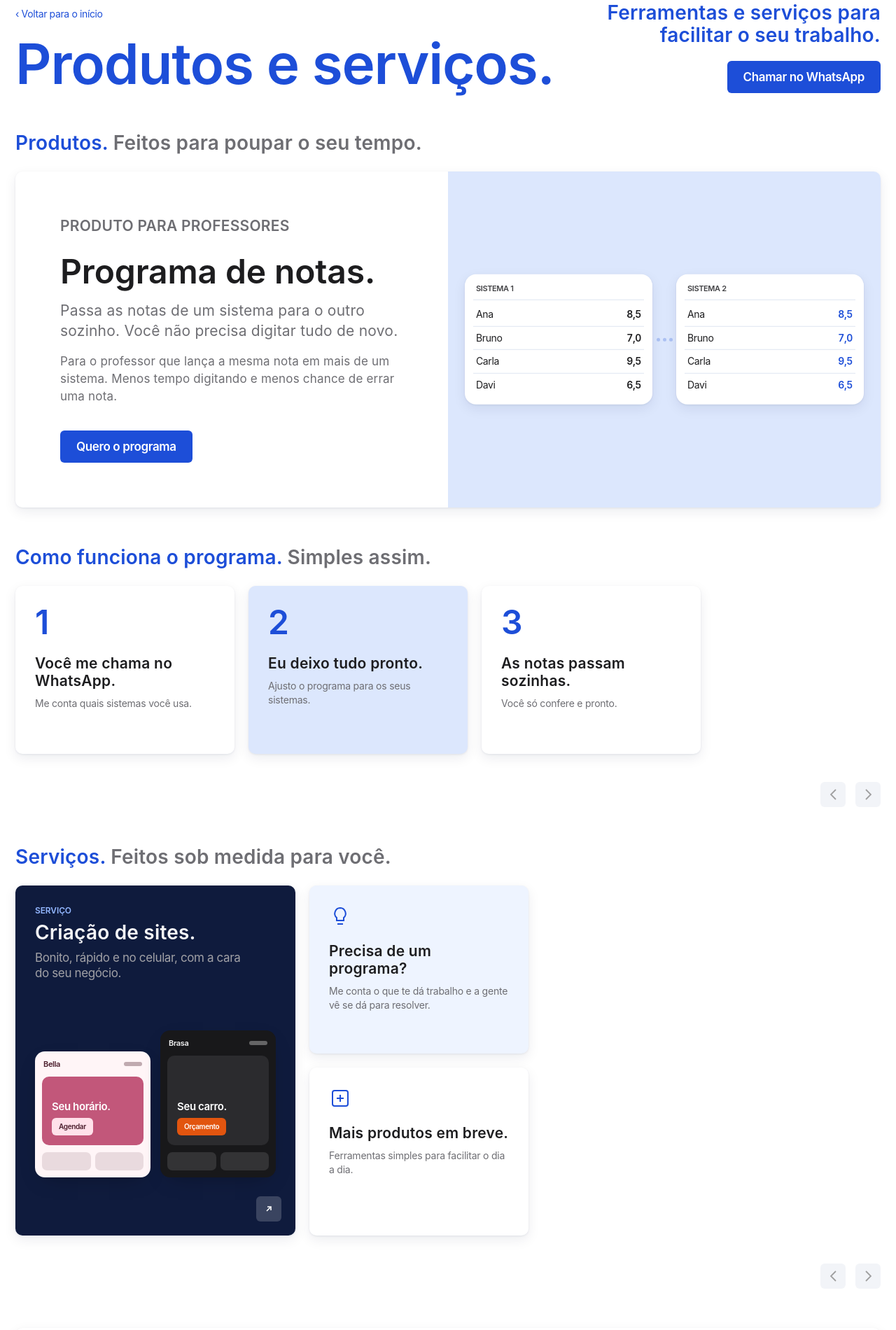
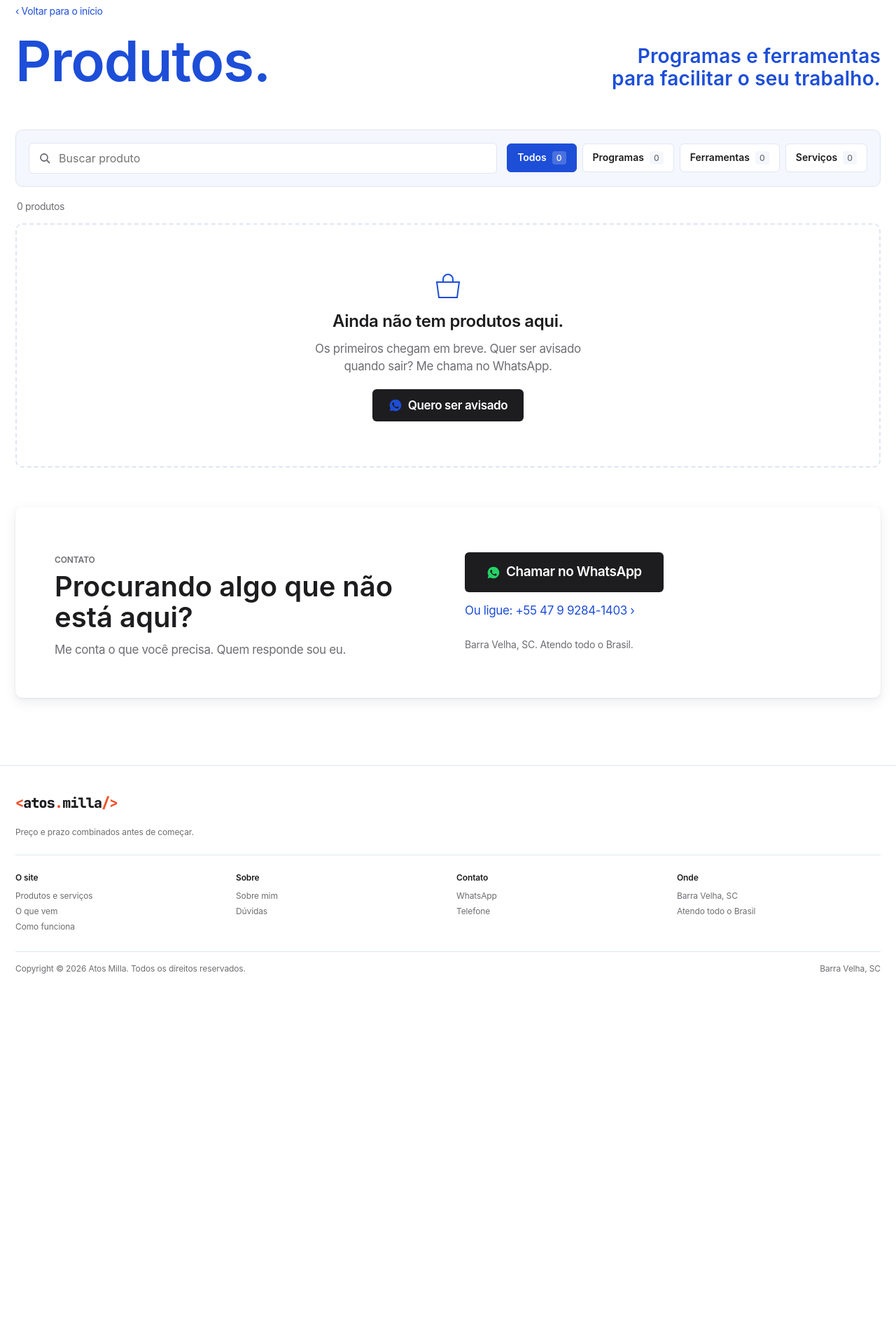
Before and after one commit to atosmilla/atosmilla.github.io, a plain HTML site: page produtos.html in a window 1280 px wide. Shown: the part 105-2005 px from the top of the page at 70% size. After the commit the page ends 1537 px from the top, so only its background shows below. Drawn offline with Linux system fonts and the light colour scheme.

Commit message:
Página de produtos vira loja (marketplace), ainda vazia
Co-Authored-By: Claude Opus 5.5 <noreply@anthropic.com>

```diff
--- /dev/null
+++ b/assets/loja.js
@@ -0,0 +1,45 @@
+// Loja: mostra os produtos de assets/produtos.js com busca e categorias
+(()=>{
+  const WA='5547992841403';
+  const lista=Array.isArray(window.PRODUTOS)?window.PRODUTOS:[];
+  const grid=document.getElementById('mk-grid'),vazio=document.getElementById('mk-empty'),nada=document.getElementById('mk-none');
+  const busca=document.getElementById('mk-search'),conta=document.getElementById('mk-count');
+  const chips=[...document.querySelectorAll('.mk-chip')];
+  if(!grid)return;
+  let cat='Todos';
+  const esc=s=>String(s??'').replace(/[&<>"']/g,c=>({'&':'&amp;','<':'&lt;','>':'&gt;','"':'&quot;',"'":'&#39;'}[c]));
+  const norm=s=>String(s??'').toLowerCase().normalize('NFD').replace(/[̀-ͯ]/g,'');
+
+  // número de produtos em cada categoria
+  chips.forEach(c=>{
+    const n=c.dataset.cat==='Todos'?lista.length:lista.filter(p=>p.categoria===c.dataset.cat).length;
+    c.querySelector('i').textContent=n;
+  });
+
+  const card=p=>{
+    const link='https://wa.me/'+WA+'?text='+encodeURIComponent(p.mensagem||('Oi Atos! Quero saber mais sobre '+p.nome+'.'));
+    const img=p.imagem?'<img src="'+esc(p.imagem)+'" alt="" loading="lazy">':'<span class="mk-ph" aria-hidden="true"></span>';
+    return '<article class="mk-card"><div class="mk-img">'+img+'</div><div class="mk-body">'+
+      '<p class="mk-cat">'+esc(p.categoria)+'</p><h3>'+esc(p.nome)+'</h3><p class="mk-desc">'+esc(p.descricao)+'</p>'+
+      '<div class="mk-foot"><b class="mk-price">'+esc(p.preco||'Sob consulta')+'</b>'+
+      '<a class="btn mk-buy" href="'+link+'" target="_blank" rel="noopener">Comprar</a></div></div></article>';
+  };
+
+  const draw=()=>{
+    const q=norm(busca.value.trim());
+    const itens=lista.filter(p=>(cat==='Todos'||p.categoria===cat)&&(!q||norm(p.nome+' '+p.descricao+' '+p.categoria).includes(q)));
+    grid.innerHTML=itens.map(card).join('');
+    conta.textContent=itens.length===1?'1 produto':itens.length+' produtos';
+    vazio.hidden=lista.length>0;
+    nada.hidden=!(lista.length>0&&itens.length===0);
+    grid.hidden=itens.length===0;
+  };
+
+  chips.forEach(c=>c.addEventListener('click',()=>{
+    cat=c.dataset.cat;
+    chips.forEach(x=>x.setAttribute('aria-pressed',x===c));
+    draw();
+  }));
+  busca.addEventListener('input',draw);
+  draw();
+})();
--- /dev/null
+++ b/assets/produtos.js
@@ -0,0 +1,15 @@
+// LISTA DE PRODUTOS DA LOJA
+// Cada produto é um bloco { ... } dentro dos colchetes. Enquanto a lista estiver vazia,
+// a loja mostra o aviso "Em breve".
+//
+// Modelo de um produto (copie, tire as duas barras do começo de cada linha e preencha):
+// {
+//   nome: "Programa de notas",
+//   categoria: "Programas",              // Programas, Ferramentas ou Serviços
+//   descricao: "Passa as notas de um sistema para o outro sozinho.",
+//   preco: "R$ 49,90",                   // ou "Sob consulta"
+//   imagem: "assets/produtos/notas.jpg", // opcional
+//   mensagem: "Oi Atos! Quero o Programa de notas."
+// },
+window.PRODUTOS = [
+];
--- a/assets/site.css
+++ b/assets/site.css
@@ -434,3 +434,35 @@ body.theme-blue{
 }
 :root body.theme-blue .gnav{background:rgba(255,255,255,.9);border-bottom:1px solid #e3e9f5}
 body.theme-blue .hl-on-dark{color:#93b7ff!important}
+
+/* ---------- LOJA (marketplace) ---------- */
+.mk-bar{display:flex;flex-wrap:wrap;align-items:center;gap:14px;padding:18px;background:var(--surface-alt);border:1px solid var(--hairline);border-radius:var(--r-card)}
+.mk-search{flex:1 1 280px;display:flex;align-items:center;gap:10px;background:var(--surface);border:1px solid var(--hairline);border-radius:var(--r-pill);padding:0 14px;height:44px;color:var(--ink-3)}
+.mk-search:focus-within{border-color:var(--action);box-shadow:0 0 0 3px rgba(29,78,216,.15)}
+.mk-search input{flex:1;border:0;outline:0;background:none;font:inherit;font-size:16px;color:var(--ink);height:100%;min-width:0}
+.mk-chips{display:flex;flex-wrap:wrap;gap:8px}
+.mk-chip{font:inherit;font-size:14px;font-weight:600;color:var(--ink);background:var(--surface);border:1px solid var(--hairline);border-radius:var(--r-pill);padding:9px 14px;cursor:pointer;display:inline-flex;align-items:center;gap:8px}
+.mk-chip i{font-style:normal;font-weight:500;font-size:12px;color:var(--ink-3);background:var(--surface-alt);border-radius:4px;padding:1px 6px}
+.mk-chip:hover{border-color:var(--action)}
+.mk-chip[aria-pressed="true"]{background:var(--action);border-color:var(--action);color:#fff}
+.mk-chip[aria-pressed="true"] i{background:rgba(255,255,255,.2);color:#fff}
+.mk-count{font-size:14px;color:var(--ink-3);margin:18px 2px 14px}
+.mk-grid{display:grid;grid-template-columns:repeat(auto-fill,minmax(250px,1fr));gap:20px}
+.mk-card{background:var(--surface);border:1px solid var(--hairline);border-radius:var(--r-card);overflow:hidden;display:flex;flex-direction:column}
+.mk-img{aspect-ratio:4/3;background:var(--tint-1)}
+.mk-img img{width:100%;height:100%;object-fit:cover}
+.mk-ph{display:block;width:100%;height:100%}
+.mk-body{padding:18px;display:flex;flex-direction:column;gap:6px;flex:1}
+.mk-cat{font-size:12px;font-weight:600;text-transform:uppercase;color:var(--accent)}
+.mk-body h3{font-size:19px;line-height:1.2;font-weight:600}
+.mk-desc{font-size:14px;color:var(--ink-3)}
+.mk-foot{margin-top:auto;padding-top:14px;display:flex;align-items:center;justify-content:space-between;gap:10px}
+.mk-price{font-size:19px}
+.mk-buy{padding:9px 16px;font-size:15px}
+.mk-empty{border:2px dashed var(--hairline);border-radius:var(--r-card);padding:64px 24px;text-align:center;color:var(--ink-3);display:flex;flex-direction:column;align-items:center;gap:12px}
+.mk-empty[hidden],.mk-grid[hidden]{display:none}
+.mk-empty svg{color:var(--accent)}
+.mk-empty h2{font-size:24px;line-height:1.2;font-weight:600;color:var(--ink)}
+.mk-empty p{max-width:40ch}
+.mk-empty .btn{margin-top:8px}
+@media (max-width:734px){.mk-bar{padding:14px}.mk-empty{padding:44px 20px}.mk-empty h2{font-size:21px}}
--- a/produtos.html
+++ b/produtos.html
@@ -3,10 +3,10 @@
 <head>
 <meta charset="utf-8">
 <meta name="viewport" content="width=device-width, initial-scale=1">
-<title>Produtos e serviços · Atos Milla</title>
+<title>Produtos · Atos Milla</title>
 <meta name="description" content="Produtos e serviços do Atos Milla: programa de notas para professores e criação de sites para pequenos negócios.">
 <meta name="theme-color" content="#ffffff">
-<meta property="og:title" content="Produtos e serviços · Atos Milla">
+<meta property="og:title" content="Produtos · Atos Milla">
 <meta property="og:description" content="Faço o site do seu negócio. Você fala direto comigo, do começo ao fim.">
 <meta property="og:type" content="website">
 <meta property="og:url" content="https://atosmilla.github.io/produtos.html">
@@ -15,7 +15,7 @@
 <link rel="preconnect" href="https://fonts.googleapis.com">
 <link rel="preconnect" href="https://fonts.gstatic.com" crossorigin>
 <link href="https://fonts.googleapis.com/css2?family=Inter:opsz,wght@14..32,400;14..32,500;14..32,600&family=JetBrains+Mono:wght@500;800&display=swap" rel="stylesheet">
-<link rel="stylesheet" href="assets/site.css?v=20261123g">
+<link rel="stylesheet" href="assets/site.css?v=20261125a">
 </head>
 <body class="theme-blue">
 
@@ -51,75 +51,43 @@
 <main id="topo">
   <section class="wrap phead">
     <div>
-      <a class="back lk-back" href="index.html">&lsaquo; Voltar para o início</a>
-      <h1>Produtos e serviços.</h1>
+      <a class="back" href="index.html">&lsaquo; Voltar para o início</a>
+      <h1>Produtos.</h1>
     </div>
     <div class="phead-side">
-      <h2>Ferramentas e serviços para facilitar o seu trabalho.</h2>
-      <div class="btn-row">
-        <a class="btn" data-wa="Oi Atos! Vi seus produtos no site e quero saber mais." href="#contato">Chamar no WhatsApp</a>
-      </div>
+      <h2>Programas e ferramentas para facilitar o seu trabalho.</h2>
     </div>
   </section>
 
-  <!-- PRODUTO: programa de notas -->
-  <section class="wrap shelf" id="programa-de-notas">
-    <h2 class="shelf-h"><span class="a">Produtos.</span> <span class="b">Feitos para poupar o seu tempo.</span></h2>
-    <div class="feature" style="margin-top:16px">
-      <div class="feature-copy">
-        <p class="eyebrow">Produto para professores</p>
-        <h2>Programa de notas.</h2>
-        <p>Passa as notas de um sistema para o outro sozinho. Você não precisa digitar tudo de novo.</p>
-        <p class="small">Para o professor que lança a mesma nota em mais de um sistema. Menos tempo digitando e menos chance de errar uma nota.</p>
-        <div class="btn-row"><a class="btn" data-wa="Oi Atos! Quero saber mais sobre o programa de notas." href="#contato">Quero o programa</a></div>
-      </div>
-      <div class="feature-media" data-live>
-        <div class="grades" aria-hidden="true">
-          <div class="sys"><p class="sh">Sistema 1</p><div class="gr"><span>Ana</span><b>8,5</b></div><div class="gr"><span>Bruno</span><b>7,0</b></div><div class="gr"><span>Carla</span><b>9,5</b></div><div class="gr"><span>Davi</span><b>6,5</b></div></div>
-          <div class="pipe"><i></i><i></i><i></i></div>
-          <div class="sys to"><p class="sh">Sistema 2</p><div class="gr"><span>Ana</span><b>8,5</b></div><div class="gr"><span>Bruno</span><b>7,0</b></div><div class="gr"><span>Carla</span><b>9,5</b></div><div class="gr"><span>Davi</span><b>6,5</b></div></div>
-        </div>
+  <!-- LOJA: os produtos vêm de assets/produtos.js -->
+  <section class="wrap shelf" id="loja">
+    <div class="mk-bar">
+      <label class="mk-search">
+        <svg aria-hidden="true" viewBox="0 0 16 16" width="16" height="16" fill="none" stroke="currentColor" stroke-width="1.8"><circle cx="7" cy="7" r="5"/><path d="M11 11l4 4"/></svg>
+        <span class="sr">Buscar produto</span>
+        <input id="mk-search" type="search" placeholder="Buscar produto" autocomplete="off">
+      </label>
+      <div class="mk-chips" role="group" aria-label="Categorias">
+        <button class="mk-chip" type="button" data-cat="Todos" aria-pressed="true">Todos <i>0</i></button>
+        <button class="mk-chip" type="button" data-cat="Programas" aria-pressed="false">Programas <i>0</i></button>
+        <button class="mk-chip" type="button" data-cat="Ferramentas" aria-pressed="false">Ferramentas <i>0</i></button>
+        <button class="mk-chip" type="button" data-cat="Serviços" aria-pressed="false">Serviços <i>0</i></button>
       </div>
     </div>
-  </section>
+    <p class="mk-count" id="mk-count" aria-live="polite">0 produtos</p>
 
-  <section class="wrap shelf">
-    <h2 class="shelf-h"><span class="a">Como funciona o programa.</span> <span class="b">Simples assim.</span></h2>
-    <div class="rail" data-rail>
-      <div class="rail-track">
-        <div class="tile" style="background:var(--surface)"><span class="num">1</span><p>Você me chama no WhatsApp.</p><p class="sub">Me conta quais sistemas você usa.</p></div>
-        <div class="tile" style="background:var(--tint-1)"><span class="num">2</span><p>Eu deixo tudo pronto.</p><p class="sub">Ajusto o programa para os seus sistemas.</p></div>
-        <div class="tile" style="background:var(--surface)"><span class="num">3</span><p>As notas passam sozinhas.</p><p class="sub">Você só confere e pronto.</p></div>
-      </div>
-      <div class="rail-paddles">
-        <button class="paddle" data-prev aria-label="Anterior"><svg><use href="#i-prev"/></svg></button>
-        <button class="paddle" data-next aria-label="Próximo"><svg><use href="#i-next"/></svg></button>
-      </div>
+    <div class="mk-grid" id="mk-grid" hidden></div>
+
+    <div class="mk-empty" id="mk-empty">
+      <svg aria-hidden="true" viewBox="0 0 48 48" width="48" height="48" fill="none" stroke="currentColor" stroke-width="2"><path d="M8 18h32l-3 22H11z"/><path d="M17 18v-4a7 7 0 0 1 14 0v4"/></svg>
+      <h2>Ainda não tem produtos aqui.</h2>
+      <p>Os primeiros chegam em breve. Quer ser avisado quando sair? Me chama no WhatsApp.</p>
+      <a class="btn btn-wa" data-wa="Oi Atos! Quero ser avisado quando sair produto novo na sua loja." href="#contato"><svg><use href="#i-wa"/></svg>Quero ser avisado</a>
     </div>
-  </section>
 
-  <!-- SERVIÇOS -->
-  <section class="wrap shelf" id="servicos">
-    <h2 class="shelf-h"><span class="a">Serviços.</span> <span class="b">Feitos sob medida para você.</span></h2>
-    <div class="rail" data-rail>
-      <div class="rail-track">
-        <a class="card dark" style="background:var(--tint-4)" href="index.html">
-          <div class="card-info"><p class="eyebrow hl-on-dark">Serviço</p><h3 class="card-title">Criação de sites.</h3><p class="card-desc" style="color:#a1a1a6">Bonito, rápido e no celular, com a cara do seu negócio.</p></div>
-          <div class="card-media"><div style="display:flex;gap:14px;align-items:flex-end;padding:0 28px 40px;width:100%">
-            <div class="mini" style="--mbg:#fff5f7;--mtx:#4a1d2c;--mc1:#c2577a;--mc2:#ffe1ea;--mbtn:#4a1d2c;height:180px;flex:1"><div class="mt">Bella<i></i></div><div class="mh"><b>Seu horário.</b><span>Agendar</span></div><div class="mf"><i></i><i></i></div></div>
-            <div class="mini" style="--mbg:#18181a;--mtx:#f2f2f2;--mc1:#2b2b2e;--mc2:#e2550f;--mbtn:#fff;height:210px;flex:1"><div class="mt">Brasa<i></i></div><div class="mh"><b>Seu carro.</b><span>Orçamento</span></div><div class="mf"><i></i><i></i></div></div>
-          </div></div>
-          <span class="corner" aria-hidden="true"><svg><use href="#i-out"/></svg></span>
-        </a>
-        <div class="stack">
-          <a class="tile" style="background:var(--tint-3)" data-wa="Oi Atos! Tenho uma tarefa que me dá trabalho e queria saber se dá para fazer um programa." href="#contato"><svg class="ticon" viewBox="0 0 32 32" fill="none" stroke="currentColor" stroke-width="2"><path d="M16 4a8 8 0 0 0-5 14v4h10v-4a8 8 0 0 0-5-14zM12 27h8"/></svg><p>Precisa de um programa?</p><p class="sub">Me conta o que te dá trabalho e a gente vê se dá para resolver.</p></a>
-          <div class="tile" style="background:var(--surface)"><svg class="ticon" viewBox="0 0 32 32" fill="none" stroke="currentColor" stroke-width="2"><rect x="5" y="5" width="22" height="22" rx="3"/><path d="M16 11v10M11 16h10"/></svg><p>Mais produtos em breve.</p><p class="sub">Ferramentas simples para facilitar o dia a dia.</p></div>
-        </div>
-      </div>
-      <div class="rail-paddles">
-        <button class="paddle" data-prev aria-label="Anterior"><svg><use href="#i-prev"/></svg></button>
-        <button class="paddle" data-next aria-label="Próximo"><svg><use href="#i-next"/></svg></button>
-      </div>
+    <div class="mk-empty mk-none" id="mk-none" hidden>
+      <h2>Nenhum produto encontrado.</h2>
+      <p>Tente outra palavra ou outra categoria.</p>
     </div>
   </section>
 
@@ -127,11 +95,11 @@
     <div class="contact">
       <div>
         <p class="eyebrow">Contato</p>
-        <h2>Quer um destes?</h2>
-        <p>Me chama no WhatsApp. Quem responde sou eu.</p>
+        <h2>Procurando algo que não está aqui?</h2>
+        <p>Me conta o que você precisa. Quem responde sou eu.</p>
       </div>
       <div class="contact-act">
-        <a class="btn btn-lg btn-wa" data-wa="Oi Atos! Vi seus produtos no site e quero saber mais." href="https://wa.me/5547992841403"><svg><use href="#i-wa"/></svg>Chamar no WhatsApp</a>
+        <a class="btn btn-lg btn-wa" data-wa="Oi Atos! Vi seus produtos no site e queria falar sobre um produto." href="https://wa.me/5547992841403"><svg><use href="#i-wa"/></svg>Chamar no WhatsApp</a>
         <a class="lk" href="tel:+5547992841403">Ou ligue: +55 47 9 9284-1403</a>
         <p class="meta">Barra Velha, SC. Atendo todo o Brasil.</p>
       </div>
@@ -143,7 +111,6 @@
 <footer class="wrap foot">
   <p class="foot-logo"><span class="logo-t"><b>&lt;</b>atos<b>.</b>milla<b>/&gt;</b></span></p>
   <div class="foot-notes">
-    <p>Os nomes e notas mostrados no Programa de notas são ilustrativos.</p>
     <p>Preço e prazo combinados antes de começar.</p>
   </div>
   <div class="foot-cols">
@@ -155,6 +122,8 @@
   <div class="foot-legal"><span>Copyright © <span id="ano">2026</span> Atos Milla. Todos os direitos reservados.</span><span>Barra Velha, SC</span></div>
 </footer>
 
-<script src="assets/site.js?v=20261123g"></script>
+<script src="assets/site.js?v=20261125a"></script>
+<script src="assets/produtos.js?v=20261125a"></script>
+<script src="assets/loja.js?v=20261125a"></script>
 </body>
 </html>
```
Also changed, not shown: index.html (+2 -2 lines).
